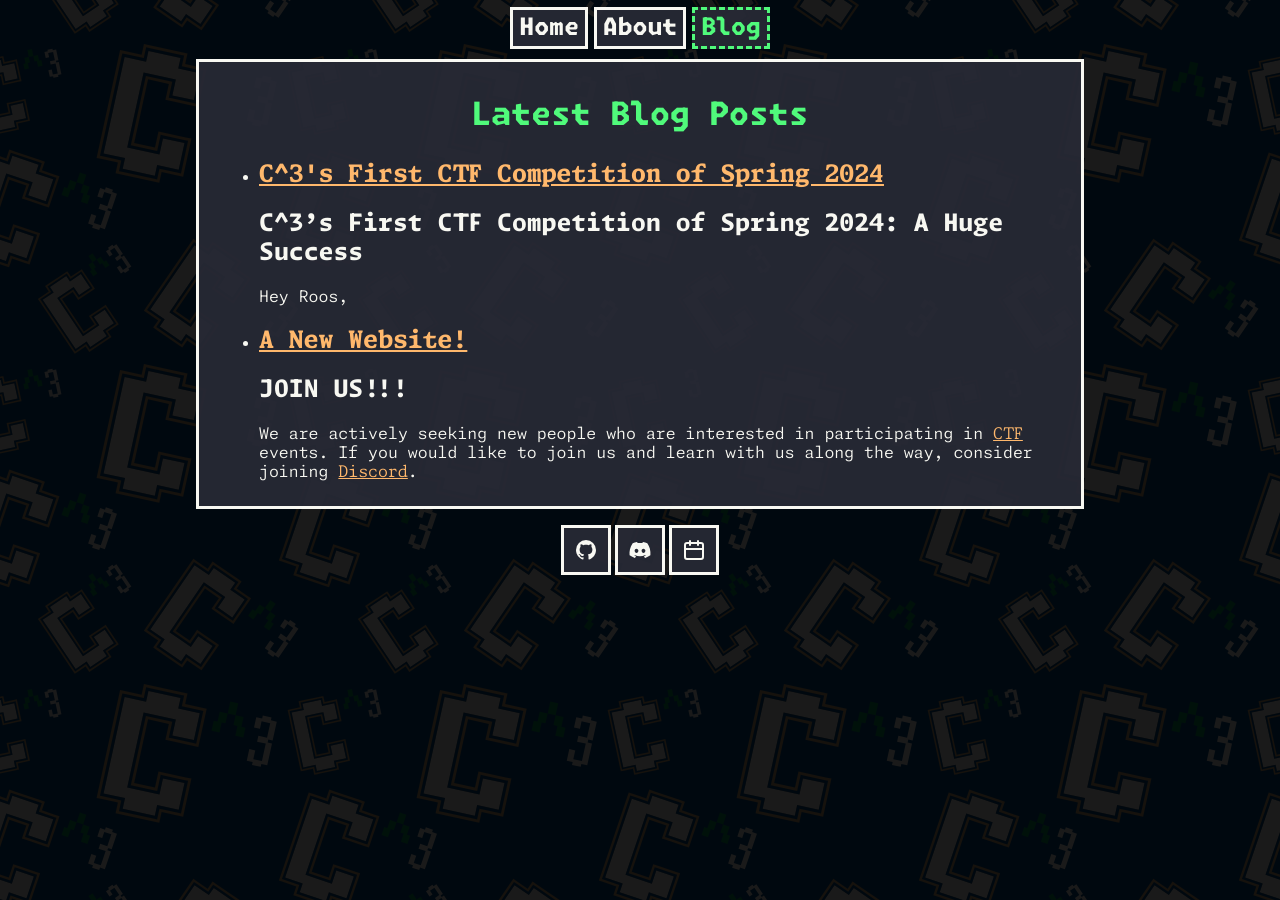
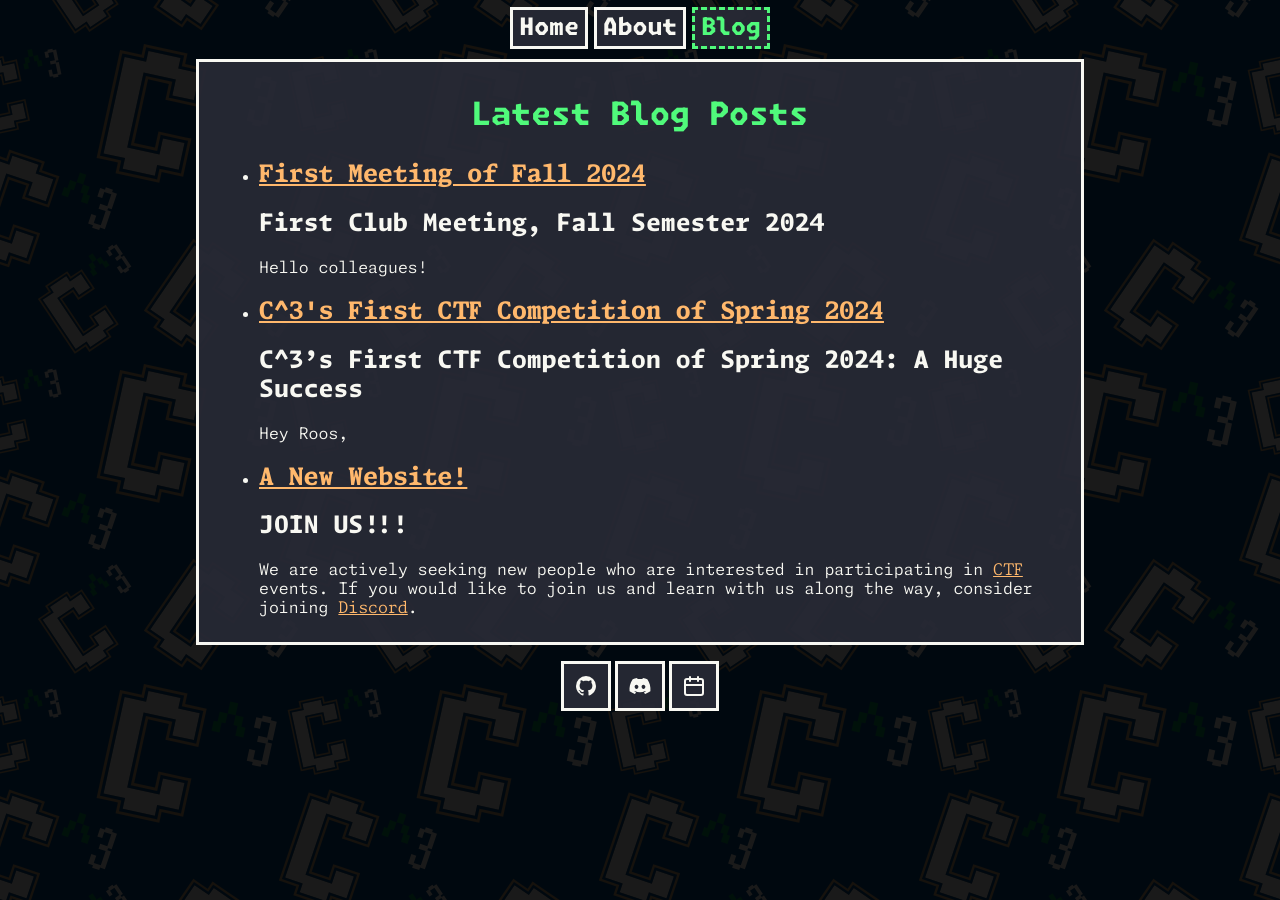
Before and after one commit to Canton-Cybersecurity-Club/Canton-Cybersecurity-Club.github.io, a Jekyll site: the page built from blog.html, in a window 1280 px wide. Built offline with Jekyll 4.4.1, drawn with Linux system fonts in a browser that asks for light colours.

Commit message:
New blog post, and fixed discord invite

```diff
--- a/_includes/socials.html
+++ b/_includes/socials.html
@@ -1,5 +1,5 @@
 <!-- icons made with -->
 <!-- https://icon-sets.iconify.design/ -->
 <a href="https://github.com/Canton-Cybersecurity-Club"><svg xmlns="http://www.w3.org/2000/svg" width="24" height="24" viewBox="0 0 24 24"><path fill="currentColor" d="M12 2A10 10 0 0 0 2 12c0 4.42 2.87 8.17 6.84 9.5c.5.08.66-.23.66-.5v-1.69c-2.77.6-3.36-1.34-3.36-1.34c-.46-1.16-1.11-1.47-1.11-1.47c-.91-.62.07-.6.07-.6c1 .07 1.53 1.03 1.53 1.03c.87 1.52 2.34 1.07 2.91.83c.09-.65.35-1.09.63-1.34c-2.22-.25-4.55-1.11-4.55-4.92c0-1.11.38-2 1.03-2.71c-.1-.25-.45-1.29.1-2.64c0 0 .84-.27 2.75 1.02c.79-.22 1.65-.33 2.5-.33c.85 0 1.71.11 2.5.33c1.91-1.29 2.75-1.02 2.75-1.02c.55 1.35.2 2.39.1 2.64c.65.71 1.03 1.6 1.03 2.71c0 3.82-2.34 4.66-4.57 4.91c.36.31.69.92.69 1.85V21c0 .27.16.59.67.5C19.14 20.16 22 16.42 22 12A10 10 0 0 0 12 2"/></svg></a>
-<a href="https://discord.gg/M7AsayhWqy"><svg xmlns="http://www.w3.org/2000/svg" width="24" height="24" viewBox="0 0 24 24"><path fill="currentColor" d="M19.27 5.33C17.94 4.71 16.5 4.26 15 4a.09.09 0 0 0-.07.03c-.18.33-.39.76-.53 1.09a16.09 16.09 0 0 0-4.8 0c-.14-.34-.35-.76-.54-1.09c-.01-.02-.04-.03-.07-.03c-1.5.26-2.93.71-4.27 1.33c-.01 0-.02.01-.03.02c-2.72 4.07-3.47 8.03-3.1 11.95c0 .02.01.04.03.05c1.8 1.32 3.53 2.12 5.24 2.65c.03.01.06 0 .07-.02c.4-.55.76-1.13 1.07-1.74c.02-.04 0-.08-.04-.09c-.57-.22-1.11-.48-1.64-.78c-.04-.02-.04-.08-.01-.11c.11-.08.22-.17.33-.25c.02-.02.05-.02.07-.01c3.44 1.57 7.15 1.57 10.55 0c.02-.01.05-.01.07.01c.11.09.22.17.33.26c.04.03.04.09-.01.11c-.52.31-1.07.56-1.64.78c-.04.01-.05.06-.04.09c.32.61.68 1.19 1.07 1.74c.03.01.06.02.09.01c1.72-.53 3.45-1.33 5.25-2.65c.02-.01.03-.03.03-.05c.44-4.53-.73-8.46-3.1-11.95c-.01-.01-.02-.02-.04-.02M8.52 14.91c-1.03 0-1.89-.95-1.89-2.12s.84-2.12 1.89-2.12c1.06 0 1.9.96 1.89 2.12c0 1.17-.84 2.12-1.89 2.12m6.97 0c-1.03 0-1.89-.95-1.89-2.12s.84-2.12 1.89-2.12c1.06 0 1.9.96 1.89 2.12c0 1.17-.83 2.12-1.89 2.12"/></svg></a>
+<a href="https://discord.gg/uu6tw8AgQT"><svg xmlns="http://www.w3.org/2000/svg" width="24" height="24" viewBox="0 0 24 24"><path fill="currentColor" d="M19.27 5.33C17.94 4.71 16.5 4.26 15 4a.09.09 0 0 0-.07.03c-.18.33-.39.76-.53 1.09a16.09 16.09 0 0 0-4.8 0c-.14-.34-.35-.76-.54-1.09c-.01-.02-.04-.03-.07-.03c-1.5.26-2.93.71-4.27 1.33c-.01 0-.02.01-.03.02c-2.72 4.07-3.47 8.03-3.1 11.95c0 .02.01.04.03.05c1.8 1.32 3.53 2.12 5.24 2.65c.03.01.06 0 .07-.02c.4-.55.76-1.13 1.07-1.74c.02-.04 0-.08-.04-.09c-.57-.22-1.11-.48-1.64-.78c-.04-.02-.04-.08-.01-.11c.11-.08.22-.17.33-.25c.02-.02.05-.02.07-.01c3.44 1.57 7.15 1.57 10.55 0c.02-.01.05-.01.07.01c.11.09.22.17.33.26c.04.03.04.09-.01.11c-.52.31-1.07.56-1.64.78c-.04.01-.05.06-.04.09c.32.61.68 1.19 1.07 1.74c.03.01.06.02.09.01c1.72-.53 3.45-1.33 5.25-2.65c.02-.01.03-.03.03-.05c.44-4.53-.73-8.46-3.1-11.95c-.01-.01-.02-.02-.04-.02M8.52 14.91c-1.03 0-1.89-.95-1.89-2.12s.84-2.12 1.89-2.12c1.06 0 1.9.96 1.89 2.12c0 1.17-.84 2.12-1.89 2.12m6.97 0c-1.03 0-1.89-.95-1.89-2.12s.84-2.12 1.89-2.12c1.06 0 1.9.96 1.89 2.12c0 1.17-.83 2.12-1.89 2.12"/></svg></a>
 <a href="https://calendar.google.com/calendar/embed?src=46371807afedc7897f41a4c565179b688d9edd976a32b07eed1972f591ca77b2%40group.calendar.google.com&ctz=America%2FNew_York" class="fa-regular fa-calendar"><svg xmlns="http://www.w3.org/2000/svg" width="24" height="24" viewBox="0 0 24 24"><path fill="currentColor" d="M19 4h-2V3a1 1 0 0 0-2 0v1H9V3a1 1 0 0 0-2 0v1H5a3 3 0 0 0-3 3v12a3 3 0 0 0 3 3h14a3 3 0 0 0 3-3V7a3 3 0 0 0-3-3m1 15a1 1 0 0 1-1 1H5a1 1 0 0 1-1-1v-7h16Zm0-9H4V7a1 1 0 0 1 1-1h2v1a1 1 0 0 0 2 0V6h6v1a1 1 0 0 0 2 0V6h2a1 1 0 0 1 1 1Z"/></svg></a>
--- /dev/null
+++ b/_posts/2024-08-31-First Meeting Of Fall 2024.markdown
@@ -0,0 +1,18 @@
+---
+layout: post
+author: Evan Pendergraft
+title: First Meeting of Fall 2024
+---
+
+## First Club Meeting, Fall Semester 2024
+Hello colleagues!
+
+Welcome back to school; I hope your first few weeks of classes have been going well.
+
+I am scheduling our first meetup for Tuesday, Sep 3rd, at 6:00 PM EST
+
+The goal of the meeting is to introduce everyone to each other, talk about what this club is all about, and think about coming up with some goals for this semester.
+
+I hope to see everyone soon, so don't be shy!
+
+[Meeting Link](https://discord.gg/S9nhSumY?event=1279470873618812958)
```
